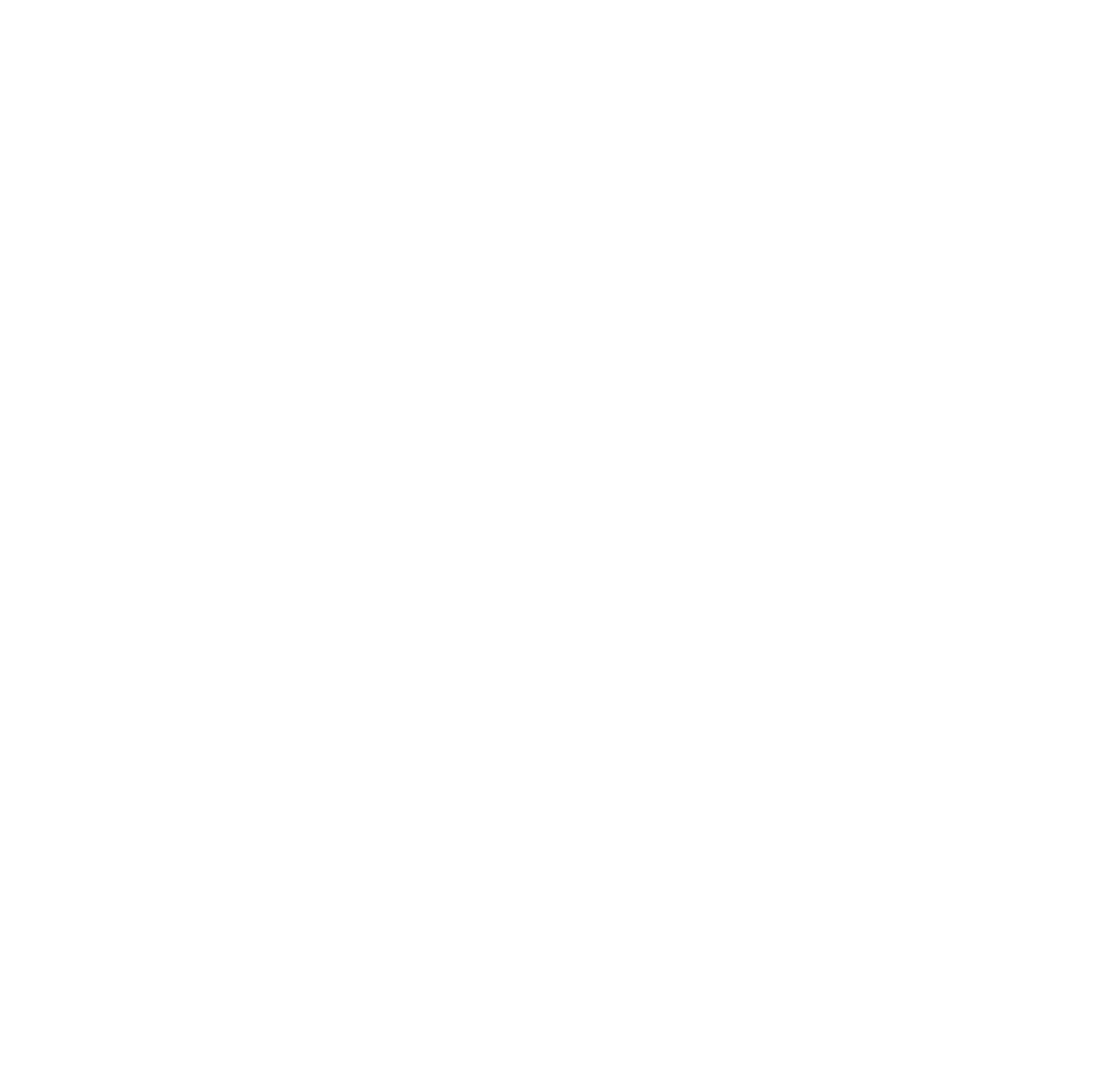
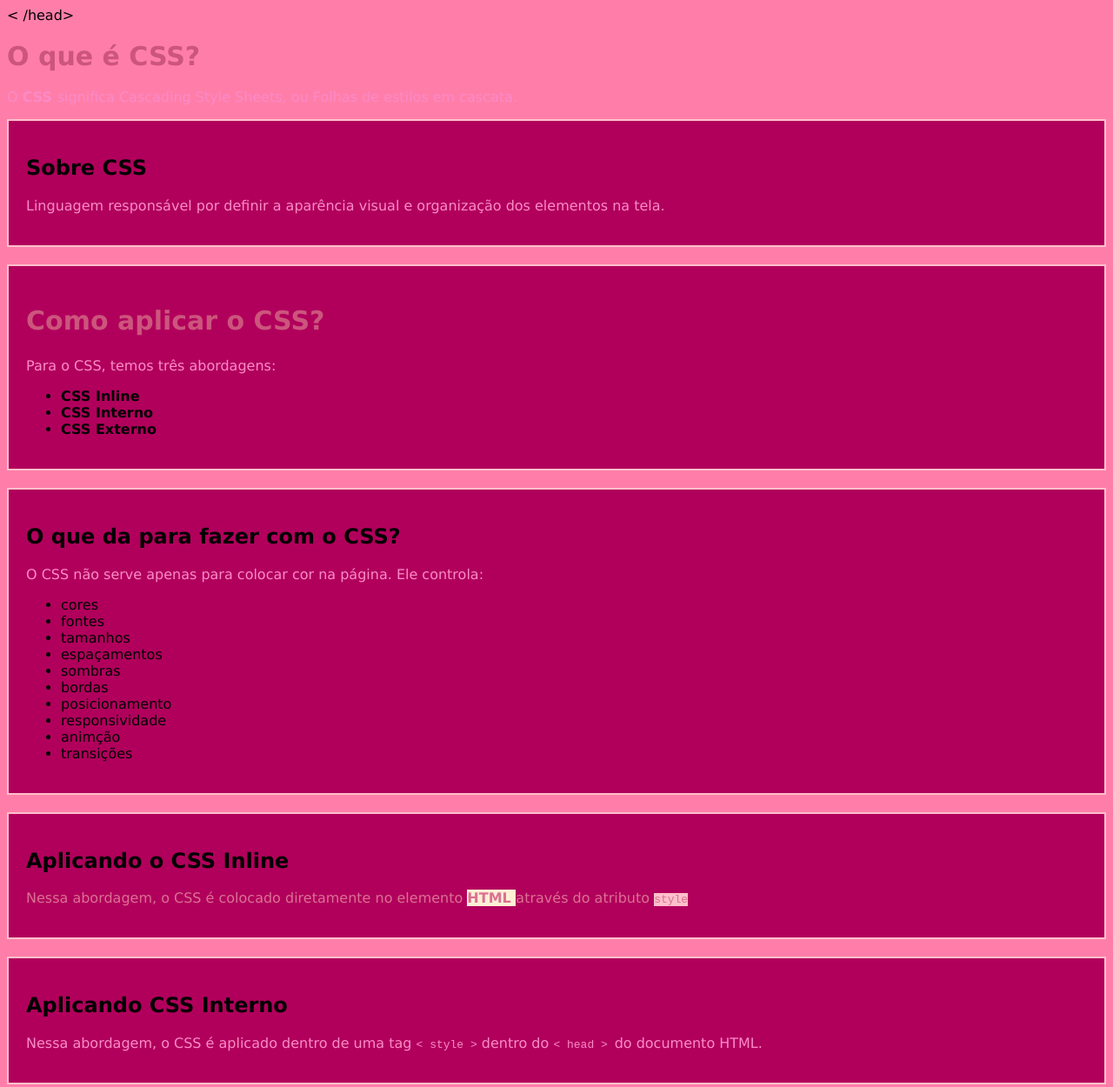
Before and after one commit to gabrielacruzmonteiro2009-stack/intro-css, a plain HTML site: page index.html in a window 1280 px wide. Shown: the top 1250 px of the page at 87% size. Before the commit the page ends 800 px from the top, so only its background shows below. Drawn offline with Linux system fonts and the light colour scheme.

Commit message:
Adiciona estrutura HTML e abordagens de CSS

```diff
--- a/index.html
+++ b/index.html
@@ -3,9 +3,98 @@
 <head>
 <meta charset="UTF-8">
 <meta name="viewport" content="wind=device-width, initial-scale=1.0">
-<meta name="description" content="  Conteúdo básiconsobre CSS.  ">
+<meta name="description" content="  Conteúdo básico sobre CSS.  ">
 <meta name="author" content="Gabi Cruz">
+
+<title> Introdução ao CSS </title>
+
+<style>
+    body{
+font-family: Verdana, Geneva, Tahoma, sans-serif;
+background-color: rgb(255, 201, 226);
+}
+
+section{
+padding: 20px;
+background-color: rgb(177, 0, 92);
+border-color: pink;
+border-width: 2px;
+border-style: solid;
+margin-bottom: 20px;
+}
+
+h1{
+color: rgb(204, 85, 125)
+}
+
+p{
+    color: rgb(251, 138, 200)
+}
+</style>
+
+
+<link rel="stylesheet" href="style.css">
+<
+
+/head>
+<body>
+<header>
+<h1> O que é CSS? </h1>
+<p> O <strong> CSS </strong> significa Cascading Style Sheets, ou Folhas de estilos em cascata. </p>
+</header>
+
+<main>
+<section>
+<h2> Sobre CSS </h2>
+<p> Linguagem responsável por definir a aparência visual e organização dos elementos na tela.</p>
+</section>
+
+<section>
+<h1> Como aplicar o CSS? </h1>
+<p> Para o CSS, temos três abordagens: </p>
+<ul>
+<li> <strong> CSS Inline </strong> </li>
+<li> <strong> CSS Interno </strong> </li>
+<li> <strong> CSS Externo </strong></li>
+</ul>
+</section>
+
+<section>
+<h2> O que da para fazer com o CSS? </h2>
+<p> O CSS não serve apenas para colocar cor na página. Ele controla: </p>
+<ul>
+<li> cores </li>
+<li> fontes </li>
+<li> tamanhos </li>
+<li> espaçamentos </li>
+<li> sombras </li>
+<li> bordas </li>
+<li> posicionamento </li>
+<li> responsividade </li>
+<li> animção </li>
+<li> transições </li>
+</ul>
+</section>
+
+<section>
+<h2> Aplicando o CSS Inline </h2>
+<p style="color:palevioletred;"> Nessa abordagem, o CSS é colocado diretamente no elemento <strong style="background-color: papayawhip;"> HTML </strong> através do atributo <code style="background-color: pink;"> style </code> </p>
+</section>
+
+<section>
+<h2> Aplicando CSS Interno </h2>
+<p> Nessa abordagem, o CSS é aplicado dentro de uma tag <code> &lt; style &gt;</code> dentro do <code> &lt; head &gt; </code> do documento HTML. </p>
+
+</section>
+
+<section>
+<h2> Aplicando o CSS Externo </h2>
+<p> Nesssa abordagem, os estilos do CSS ficam concentrados em um arquivo separado. </p>
+<p> Para conectar esse arquivo ao HTML, utlizamos o elemento de &lt; link &gt; head &lt; no &gt; da página</p>
+</section>
 
 
 
-</head>
+</main>
+</body>
+</html>
--- /dev/null
+++ b/style.css
@@ -0,0 +1,11 @@
+body{
+    background-color: #ff7ea9;
+    font-family: 'Lucida Sans,' 'Lucida Sans Regular', 'Lucida Grande', 'Lucida Sans Unicode', Geneva, Verdana, sans-serif
+}
+
+h1{
+    font-size: 40px;
+}
+h1{
+    font-size: 30px;
+}
```
